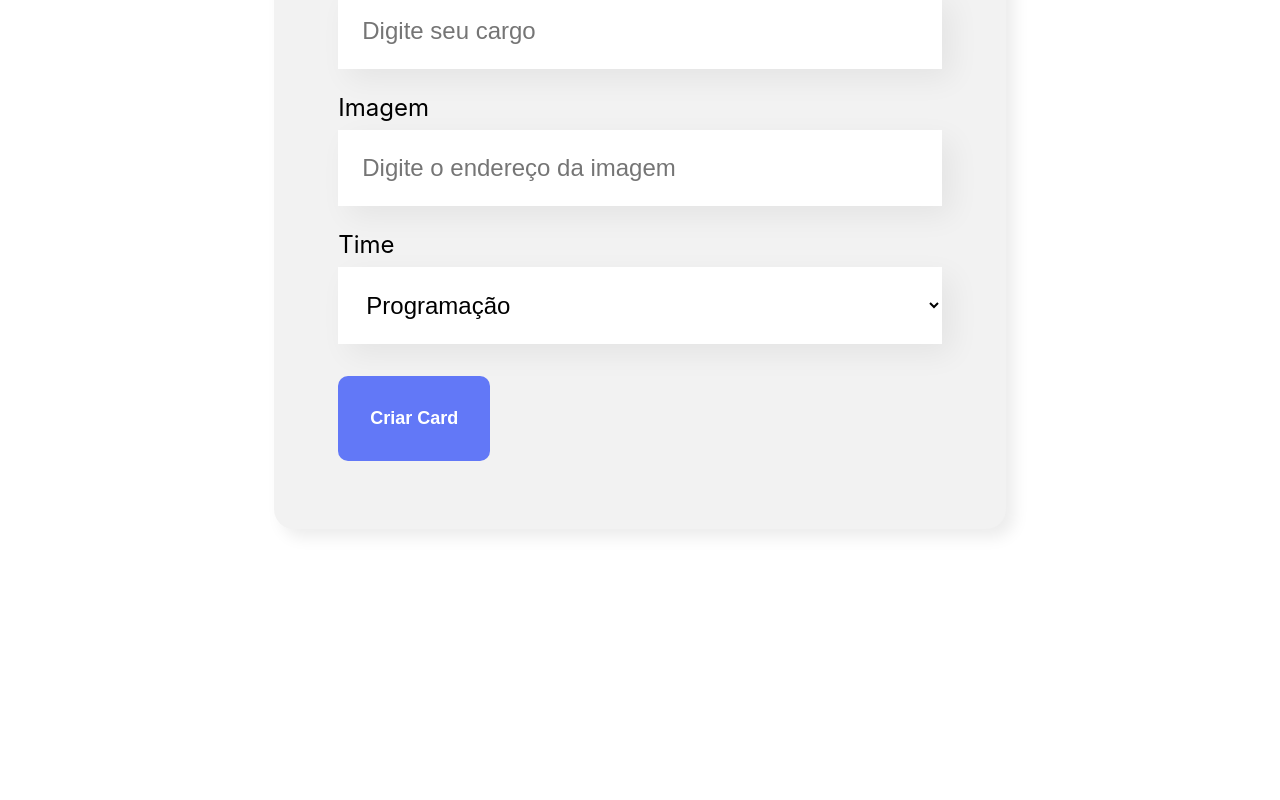
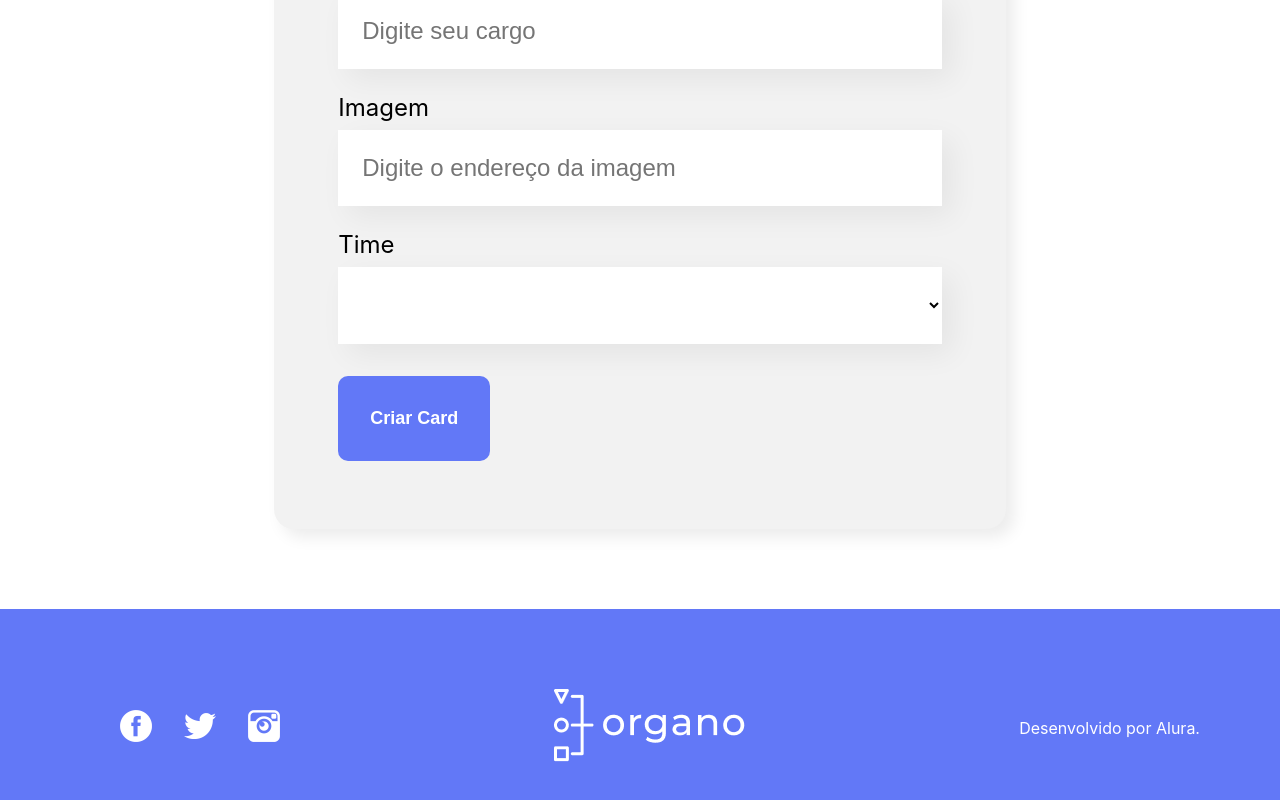
Before and after one commit to renanfochetto/react-components-basic, a React (Create React App) app: page / in a window 1280 px wide. Shown: the part 868-1668 px from the top of the page. Before the commit the page ends 1477 px from the top, so only its background shows below. Built offline with nearby package versions, Linux system fonts and the light colour scheme.

Commit message:
criação dos últimes elementos e deploy

```diff
--- a/src/App.js
+++ b/src/App.js
@@ -1,20 +1,71 @@
 import Banner from "./components/Banner";
 import Formulario from "./components/Formulario";
 import {useState} from "react";
+import Time from "./components/Time";
+import Rodape from "./components/Rodape";
 
 function App() {
+
+    const times = [
+        {
+            nome: 'Programação',
+            corPrimaria: '#57c278',
+            corSecundaria: '#d9f7e9'
+        },
+        {
+            nome: 'Front-End',
+            corPrimaria: '#82cffa',
+            corSecundaria: '#e8f8ff'
+        },
+        {
+            nome: 'Data Science',
+            corPrimaria: '#a6d157',
+            corSecundaria: '#f0f8e2'
+        },
+        {
+            nome: 'Devops',
+            corPrimaria: '#e06b69',
+            corSecundaria: '#fde7e8'
+        },
+        {
+            nome: 'UX & Design',
+            corPrimaria: '#db6ebf',
+            corSecundaria: '#fae9f5'
+        },
+        {
+            nome: 'Mobile',
+            corPrimaria: '#ffba05',
+            corSecundaria: '#fff5d9'
+        },
+        {
+            nome: 'Inovação e Gestão',
+            corPrimaria: '#ff8a29',
+            corSecundaria: '#ffeedf'
+        }
+    ]
 
     const [colaboradores, setColaboradores] = useState([]);
 
     const aoNovoColaboradorAdicionado = (colaborador) => {
-        console.log('Colaborador adicionado =>', colaborador)
+        debugger
         setColaboradores([...colaboradores, colaborador])
     }
 
     return (
         <div className="App">
             <Banner />
-            <Formulario aoColaboradorCadastrado={colaborador => aoNovoColaboradorAdicionado(colaborador)} />
+            <Formulario times={times.map(time => time.nome)} aoColaboradorCadastrado={colaborador => aoNovoColaboradorAdicionado(colaborador)} />
+
+            {times.map(time =>
+                <Time
+                    key={time.nome}
+                    nome={time.nome}
+                    corPrimaria={time.corPrimaria}
+                    corSecundaria={time.corSecundaria}
+                    colaboradores={colaboradores.filter(colaborador => colaborador.time === time.nome)}
+                />
+            )}
+            <Rodape />
         </div>
     );
 }
--- /dev/null
+++ b/src/components/Colaborador/Colaborador.css
@@ -0,0 +1,39 @@
+.colaborador {
+    width: 280px;
+}
+
+.colaborador .cabecalho {
+    background-color: #f0f0f0;
+    border-radius: 10px 10px 0px 0px;
+}
+
+.colaborador img {
+    width: 100px;
+    border-radius: 50%;
+    position: relative;
+    bottom: -50px;
+}
+
+.colaborador .rodape {
+    background: #ffffff;
+    box-shadow: 5px 5px 15px rgba(0, 0, 0, 0.08);
+    border-radius: 0px 0px 10px 10px;
+    padding-top: 90px;
+    padding-bottom: 40px;
+}
+
+.colaborador .rodape h4 {
+    color: #6278f7;
+    font-size: 18px;
+    line-height: 22px;
+    font-weight: bold;
+    margin-bottom: 8px;
+}
+
+.colaborador .rodape h5 {
+    font-size: 14px;
+    line-height: 22px;
+    color: #212121;
+    padding: 0 16px;
+    margin: 0;
+}
--- /dev/null
+++ b/src/components/Colaborador/index.js
@@ -0,0 +1,17 @@
+import './Colaborador.css'
+
+const Colaborador = ({ nome, imagem, cargo, corDeFundo }) => {
+    return (
+        <div className="colaborador">
+            <div className="cabecalho" style={{backgroundColor: corDeFundo}} >
+                <img src={imagem} alt={`Avatar de ${nome}`}/>
+            </div>
+            <div className="rodape">
+                <h4>{nome}</h4>
+                <h5>{cargo}</h5>
+            </div>
+        </div>
+    )
+}
+
+export default Colaborador
--- a/src/components/Formulario/index.js
+++ b/src/components/Formulario/index.js
@@ -5,16 +5,6 @@ import Botao from "../Botao";
 import { useState } from "react";
 
 const Formulario = (props) => {
-
-    const times = [
-        'Programação',
-        'Front-End',
-        'Data Science',
-        'Devops',
-        'UX & UI Design',
-        'Mobile',
-        'Inovação e Gestão'
-    ]
 
     const [nome, setNome] = useState('');
     const [cargo, setCargo] = useState('');
@@ -29,7 +19,11 @@ const Formulario = (props) => {
             imagem,
             time
         })
-        }
+        setNome('')
+        setCargo('')
+        setImagem('')
+        setTimes('')
+    }
     return (
         <section className="formulario">
             <form onSubmit={aoSalvar}>
@@ -60,7 +54,7 @@ const Formulario = (props) => {
                 <ListaSuspensa
                     obrigatorio={true}
                     label="Time"
-                    itens={times}
+                    itens={props.times}
                     valor={time}
                     aoAlterado={valor => setTimes(valor)}
                 />
--- a/src/components/ListaSuspensa/index.js
+++ b/src/components/ListaSuspensa/index.js
@@ -5,6 +5,7 @@ const ListaSuspensa = (props) => {
         <div className="lista-suspensa">
             <label>{props.label}</label>
             <select onChange={evento => props.aoAlterado(evento.target.value)} required={props.obrigatorio} value={props.valor}>
+                <option value=""></option>
                 {props.itens.map(item => {
                     return <option key={item}>{item}</option>
                     })
--- /dev/null
+++ b/src/components/Rodape/Rodape.css
@@ -0,0 +1,17 @@
+.footer {
+    background: #6278F7;
+    color: #FFF;
+    padding: 80px;
+    display: flex;
+    justify-content: space-between;
+    align-items: center;
+}
+
+.footer ul li {
+    display: inline-block;
+    margin-right: 32px;
+}
+
+.footer ul li:last-child {
+    margin-right: 0;
+}
--- /dev/null
+++ b/src/components/Rodape/index.js
@@ -0,0 +1,38 @@
+import './Rodape.css'
+
+const Rodape = () => {
+    return (
+        <footer className="footer">
+            <section>
+                <ul>
+                    <li>
+                        <a href="facebook.com" target="_blank">
+                            <img src="/images/fb.png" alt=""/>
+                        </a>
+                    </li>
+                    <li>
+                        <a href="twitter.com" target="_blank">
+                            <img src="/images/tw.png" alt=""/>
+                        </a>
+                    </li>
+                    <li>
+                        <a href="instagram.com" target="_blank">
+                            <img src="/images/ig.png" alt=""/>
+                        </a>
+                    </li>
+
+                </ul>
+            </section>
+            <section>
+                <img src="/images/logo.png" alt="Logo da Organo"/>
+            </section>
+            <section>
+                <p>
+                    Desenvolvido por Alura.
+                </p>
+            </section>
+        </footer>
+    )
+}
+
+export default Rodape
--- /dev/null
+++ b/src/components/Time/Time.css
@@ -0,0 +1,19 @@
+.time {
+    text-align: center;
+    padding: 64px 32px 96px;
+
+}
+
+.time h3 {
+    font-size: 24px;
+    border-bottom: 4px solid;
+    display: inline-block;
+    padding-bottom: 8px;
+}
+
+.time .colaboradores {
+    display: flex;
+    justify-content: space-around;
+    margin-top: 32px;
+    flex-wrap: wrap;
+}
--- /dev/null
+++ b/src/components/Time/index.js
@@ -0,0 +1,21 @@
+import './Time.css'
+import Colaborador from "../Colaborador";
+
+const Time = (props) => {
+
+    const cssBackground = { backgroundColor: props.corSecundaria};
+    const cssBorder = { borderColor: props.corPrimaria};
+    const infoNome = props.nome;
+    const infoColaboradores = props.colaboradores;
+
+    return (
+        (props.colaboradores.length > 0) && <section className="time" style={cssBackground} >
+            <h3 style={cssBorder}>{infoNome}</h3>
+            <div className="colaboradores">
+                {infoColaboradores.map( colaborador => <Colaborador corDeFundo={props.corPrimaria} key={colaborador.nome} nome={colaborador.nome} cargo={colaborador.cargo} imagem={colaborador.imagem} />)}
+            </div>
+        </section>
+    )
+}
+
+export default Time
```
